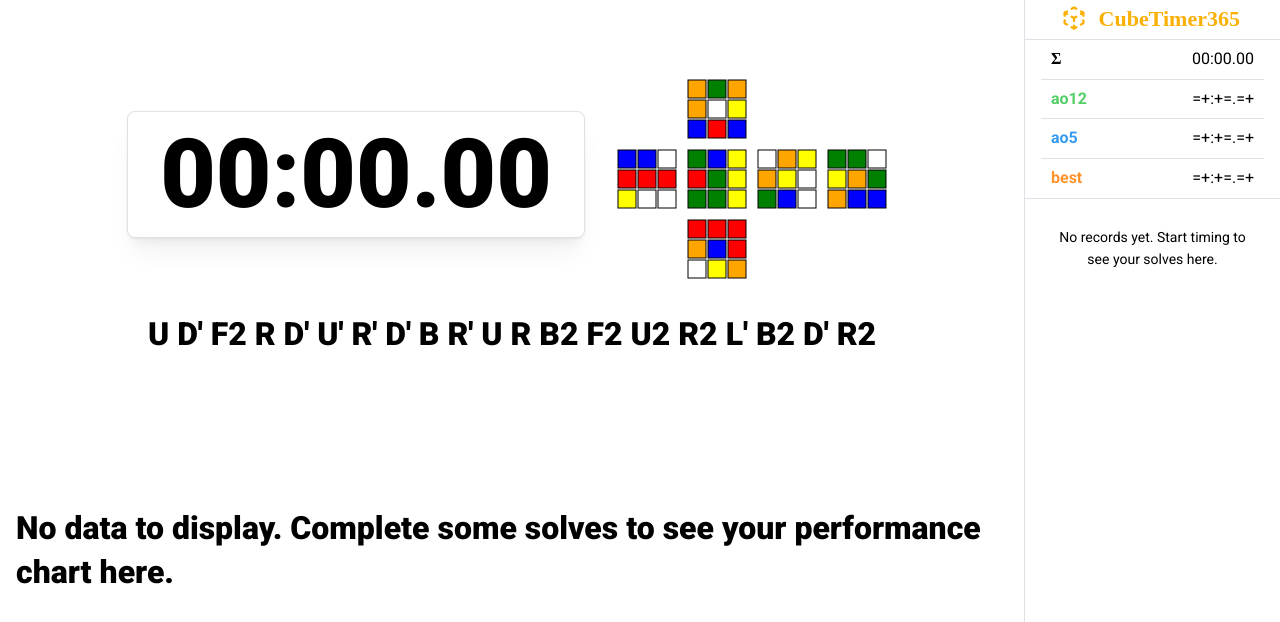
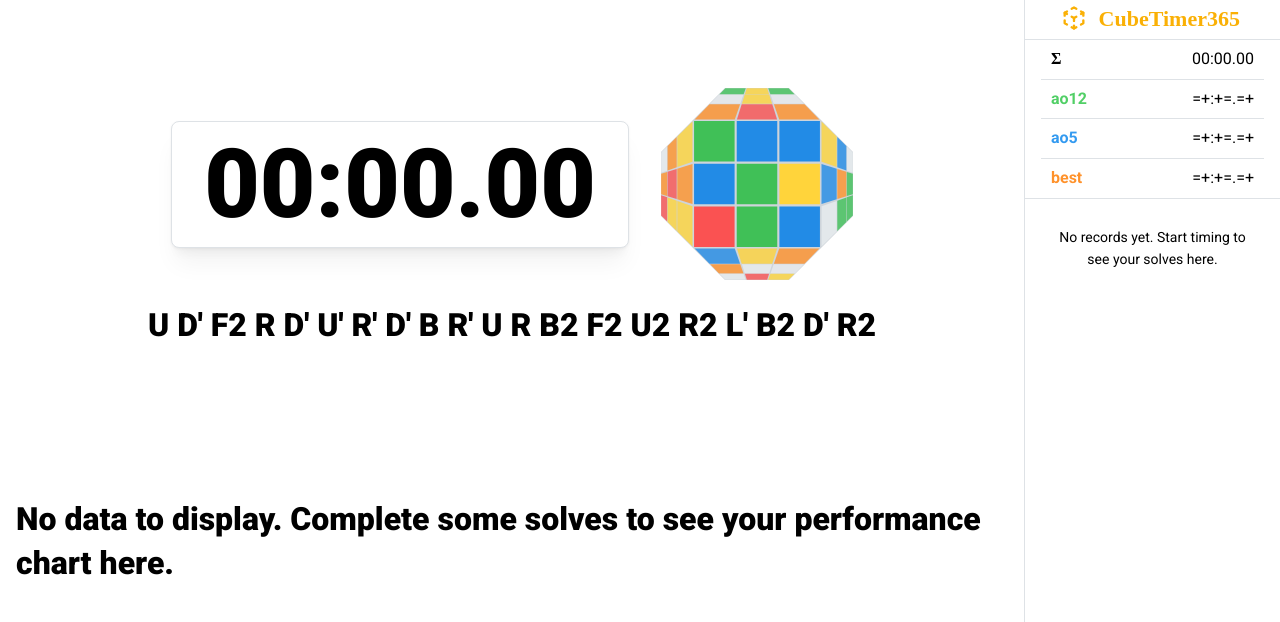
Before and after one commit to progbeat/cubetimer365, a React (Vite) app: page / in a window 1280 px wide. Shown: the top 622 px of the page. Built offline with nearby package versions, Linux system fonts and the light colour scheme; a web font is replaced by a local one.

Commit message:
Fix cube rendering

```diff
--- a/src/App.tsx
+++ b/src/App.tsx
@@ -305,7 +305,7 @@ interface TimerDisplayProps {
 
 const TimerDisplay: React.FC<TimerDisplayProps> = ({ timerDisplay }) => {
   return (
-    <Paper withBorder shadow="md" mb="lg" radius="md" px="xl">
+    <Paper withBorder shadow="md" radius="md" px="xl">
       <Title
         order={1}
         style={{ fontFamily: theme.fontFamilyMonospace }}
@@ -512,7 +512,7 @@ const App: React.FC = () => {
             <Stack align="center" gap="sm">
               <Flex align="center" justify="center" gap="xl">
                 <TimerDisplay timerDisplay={timerDisplay} />
-                <CubeNet scramble={scramble} />
+                <CubeNet scramble={scramble} side={96} />
               </Flex>
               <ScrambleDisplay scramble={scramble} />
               <ChartArea history={history} />
--- a/src/CubeNet.tsx
+++ b/src/CubeNet.tsx
@@ -1,190 +1,184 @@
-import React, { useEffect, useState } from 'react';
+import React, { useMemo } from 'react';
 
-const stickerColors = ['white', 'red', 'green', 'yellow', 'orange', 'blue'];
+type CubeState = Record<string, string>;
 
-type Move = 'U' | 'D' | 'L' | 'R' | 'F' | 'B';
-type Modifier = '' | '\'' | '2';
+const adjacentFacesCw: Record<string, string> = {
+  U: 'FLBR',
+  D: 'FRBL',
+  F: 'URDL',
+  B: 'ULDR',
+  L: 'UFDB',
+  R: 'UBDF',
+};
 
-interface Rotation {
-  cycles: number[][];
+const modifierPermutations: Record<string, number[]> = {
+  "'": [1, 2, 3, 0],   // Clockwise rotation
+  "": [3, 0, 1, 2],  // Counter-clockwise rotation
+  "2": [2, 3, 0, 1],  // 180-degree rotation
+};
+
+const rotationCycles = (face: string): string[][] => {
+  const [a, b, c, d] = adjacentFacesCw[face].split('');
+  return [
+    [face + a, face + b, face + c, face + d],
+    [a + face, b + face, c + face, d + face],
+    [face + a + b, face + b + c, face + c + d, face + d + a],
+    [a + b + face, b + c + face, c + d + face, d + a + face],
+    [b + face + a, c + face + b, d + face + c, a + face + d],
+  ];
+};
+
+// Generate the initial solved state of the cube
+const generateInitialState = (): CubeState => {
+  const cubeState: CubeState = {
+    U: 'var(--mantine-color-yellow-4)',
+    D: 'var(--mantine-color-gray-2)',
+    F: 'var(--mantine-color-green-6)',
+    B: 'var(--mantine-color-blue-6)',
+    L: 'var(--mantine-color-red-6)',
+    R: 'var(--mantine-color-orange-5)',
+  }
+  Object.entries(adjacentFacesCw).forEach(([face, adjacent]) => {
+    for (let i = 0; i < 4; i++) {
+      const a = adjacent[i], b = adjacent[(i + 1) % 4];
+      cubeState[`${face}${a}`] = cubeState[face];  // Edge stickers
+      cubeState[`${face}${a}${b}`] = cubeState[face];  // Corner stickers
+    }
+  });
+  return cubeState;
+};
+
+// Apply a sequence of moves to the cube, starting from an optional initial state
+const permuteCube = (scramble: string, cube: CubeState = generateInitialState()): CubeState => {
+  scramble.split(' ').forEach((move) => {
+    const cycles = rotationCycles(move[0]);
+    const permutation = modifierPermutations[move.slice(1)];
+    console.log(permutation);
+    cycles.forEach((cycle) => {
+      const permutatedStickers = permutation.map((i) => cube[cycle[i]]);
+      for (let i = 0; i < 4; i++) {
+        cube[cycle[i]] = permutatedStickers[i];
+      }
+    });
+  });
+  return cube;
+};
+
+const renderFace = (cube: CubeState, f: string,
+                    luX, luY, luZ,
+                    ruX, ruY, ruZ,
+                    ldX, ldY, ldZ,
+                    rdX, rdY, rdZ,
+                    opacity = 0.8
+                  ) => {
+  const [a, b, c, d] = adjacentFacesCw[f].split('');
+  const colors = [
+    [cube[f + d + a], cube[f + a], cube[f + a + b]],
+    [cube[f + d]    , cube[f]    , cube[f + b]    ],
+    [cube[f + c + d], cube[f + c], cube[f + b + c]],
+  ]
+  const project = (i, j) => {
+    let alpha = (3 - i) / 3, beta = i / 3;
+    const lX = luX * alpha + ldX * beta;
+    const lY = luY * alpha + ldY * beta;
+    const lZ = luZ * alpha + ldZ * beta;
+    const rX = ruX * alpha + rdX * beta;
+    const rY = ruY * alpha + rdY * beta;
+    const rZ = ruZ * alpha + rdZ * beta;
+    alpha = (3 - j) / 3;
+    beta = j / 3;
+    const z = lZ * alpha + rZ * beta;
+    return {
+      x: (lX * alpha + rX * beta) / z,
+      y: (lY * alpha + rY * beta) / z,
+    }
+  }
+  const u = 0.025;
+  const v = 1 - u;
+  return (
+    <>
+      <polygon key='bg' fill='var(--mantine-color-default-border)'
+                points={[
+                  project(0, 0),
+                  project(3, 0),
+                  project(3, 3),
+                  project(0, 3),
+                ].map(({ x, y }) => `${x},${y}`).join(' ')} />
+      {colors.flatMap((row, i) => {
+        return row.map((color, j) => {
+          const points = [
+            project(i + u, j + u),
+            project(i + v, j + u),
+            project(i + v, j + v),
+            project(i + u, j + v),
+          ]
+          return (
+            <polygon key={`${f}-${i}-${j}`} fill={color} fillOpacity={opacity}
+                     points={points.map(({ x, y }) => `${x},${y}`).join(' ')} />
+          );
+        })
+      })}
+    </>
+  );
 }
 
-const rotations: Record<Move, Rotation> = {
-  U: {
-    cycles: [
-      [0, 2, 8, 6],     // Top face corners
-      [1, 5, 7, 3],     // Top face edges
-      [9, 18, 45, 36],  // Side edges adjacent to top face
-      [10, 19, 46, 37],
-      [11, 20, 47, 38],
-    ],
-  },
-  D: {
-    cycles: [
-      [27, 29, 35, 33],
-      [28, 32, 34, 30],
-      [15, 42, 51, 24],
-      [16, 43, 52, 25],
-      [17, 44, 53, 26],
-    ],
-  },
-  F: {
-    cycles: [
-      [6, 8, 26, 24],
-      [7, 17, 25, 15],
-      [6, 15, 33, 9],
-      [7, 16, 34, 10],
-      [8, 17, 35, 11],
-    ],
-  },
-  B: {
-    cycles: [
-      [0, 2, 20, 18],
-      [1, 11, 19, 9],
-      [0, 9, 27, 18],
-      [1, 10, 28, 19],
-      [2, 11, 29, 20],
-    ],
-  },
-  L: {
-    cycles: [
-      [0, 18, 27, 45],
-      [3, 21, 30, 48],
-      [0, 3, 33, 24],
-      [3, 6, 36, 27],
-      [6, 9, 39, 30],
-    ],
-  },
-  R: {
-    cycles: [
-      [2, 47, 35, 20],
-      [5, 50, 32, 23],
-      [2, 5, 38, 29],
-      [5, 8, 41, 32],
-      [8, 11, 44, 35],
-    ],
-  },
-};
-
-const CubeNet: React.FC<{ scramble: string }> = ({ scramble }) => {
-  const [cubeState, setCubeState] = useState<number[]>([]);
-
-  useEffect(() => {
-    // Initialize the cube state
-    const initialState = Array(54)
-      .fill(0)
-      .map((_, idx) => Math.floor(idx / 9));
-    let state = [...initialState];
-
-    // Parse the scramble and apply rotations
-    const moves = scramble.match(/([UDLRFB]w?'?2?)/g);
-    if (moves) {
-      moves.forEach((move) => {
-        const parsedMove = parseMove(move);
-        if (parsedMove) {
-          const { face, modifier } = parsedMove;
-          applyRotation(state, face, modifier);
-        }
-      });
-    }
-
-    setCubeState(state);
-  }, [scramble]);
-
-  const parseMove = (
-    move: string
-  ): { face: Move; modifier: Modifier } | null => {
-    const match = move.match(/([UDLRFB])('?2?)/);
-    if (match) {
-      const face = match[1] as Move;
-      const modifier = match[2] as Modifier;
-      return { face, modifier };
-    }
+const CubeNet: React.FC<{ scramble: string, side: number}> = ({ scramble, side }) => {
+  if (!scramble) {
     return null;
-  };
-
-  const applyRotation = (
-    state: number[],
-    face: Move,
-    modifier: Modifier
-  ) => {
-    const rotation = rotations[face];
-    let turns = modifier === '2' ? 2 : 1;
-    if (modifier === '\'') {
-      turns = 3;
-    }
-
-    for (let i = 0; i < turns; i++) {
-      rotation.cycles.forEach((cycle) => {
-        const temp = state[cycle[0]];
-        for (let j = 0; j < 3; j++) {
-          state[cycle[j]] = state[cycle[j + 1]];
-        }
-        state[cycle[3]] = temp;
-      });
-    }
-  };
-
-  const S1 = 3.5;
-  const S2 = 2 * S1;
-  const S3 = 3 * S1;
-  const S4 = 4 * S1;
-
-  const renderCube = () => {
-    const positions = [
-      // Top face
-      { x: S1, y: 0 },
-      // Left face
-      { x: 0, y: S1 },
-      // Front face
-      { x: S1, y: S1 },
-      // Right face
-      { x: S2, y: S1 },
-      // Back face
-      { x: S3, y: S1 },
-      // Bottom face
-      { x: S1, y: S2 },
-    ];
-
-    const size = 20;
-    const padding = 1;
-    const stickers = [];
-
-    for (let face = 0; face < 6; face++) {
-      const { x: offsetX, y: offsetY } = positions[face];
-      for (let i = 0; i < 9; i++) {
-        const row = Math.floor(i / 3);
-        const col = i % 3;
-        const x = (offsetX + col) * size;
-        const y = (offsetY + row) * size;
-        const idx = face * 9 + i;
-        const color = stickerColors[cubeState[idx]];
-
-        stickers.push(
-          <rect
-            key={idx}
-            x={x+padding}
-            y={y+padding}
-            width={size-2*padding}
-            height={size-2*padding}
-            fill={color}
-            stroke="black"
-          />
-        );
-      }
-    }
-
-    return (
-      <svg
-        width={S4 * size}
-        height={S3 * size}
-      >
-        {stickers}
-      </svg>
-    );
-  };
-
-  return renderCube()
+  }
+  const cube = permuteCube(scramble);
+  const facePadding = 0;
+  const faceStep = 200;
+  const A0 = facePadding - faceStep * 1.5;
+  const A1 = A0 + faceStep;
+  const A2 = A1 + faceStep;
+  const A3 = A2 + faceStep;
+  const B0 = faceStep - facePadding - faceStep * 1.5;
+  const B1 = B0 + faceStep;
+  const B2 = B1 + faceStep;
+  const B3 = B2 + faceStep;
+  const Z0 = 1;
+  const Z1 = 2;
+  return (
+    <svg width={side*2} height={side*2} viewBox="-150 -150 300 300">
+      {renderFace(
+        cube, 'L',
+        A0, A1, Z1,
+        B0, A1, 1,
+        A0, B1, Z1,
+        B0, B1, 1,
+      )}
+      {renderFace(
+        cube, 'F',
+        A1, A1, 1,
+        B1, A1, 1,
+        A1, B1, 1,
+        B1, B1, 1,
+        1
+      )}
+      {renderFace(
+        cube, 'R',
+        A2, A1, 1,
+        B2, A1, Z1,
+        A2, B1, 1,
+        B2, B1, Z1,
+      )}
+      {renderFace(
+        cube, 'U',
+        B1, B0, 1,
+        A1, B0, 1,
+        B1, A0, Z1,
+        A1, A0, Z1,
+      )}
+      {renderFace(
+        cube, 'D',
+        A1, A2, 1,
+        B1, A2, 1,
+        A1, B2, Z1,
+        B1, B2, Z1,
+      )}
+    </svg>
+  )
 };
 
 export default CubeNet;
```
